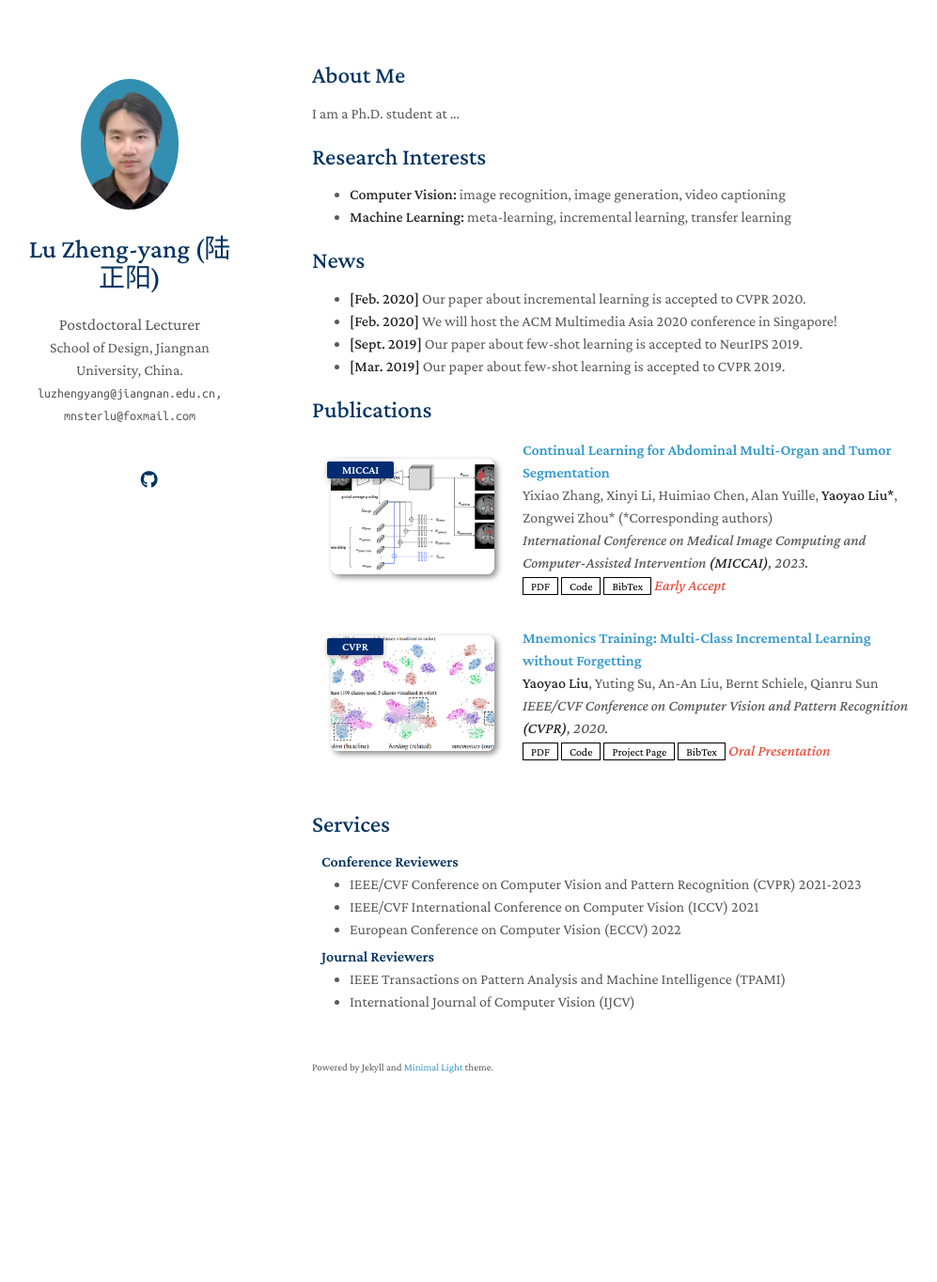
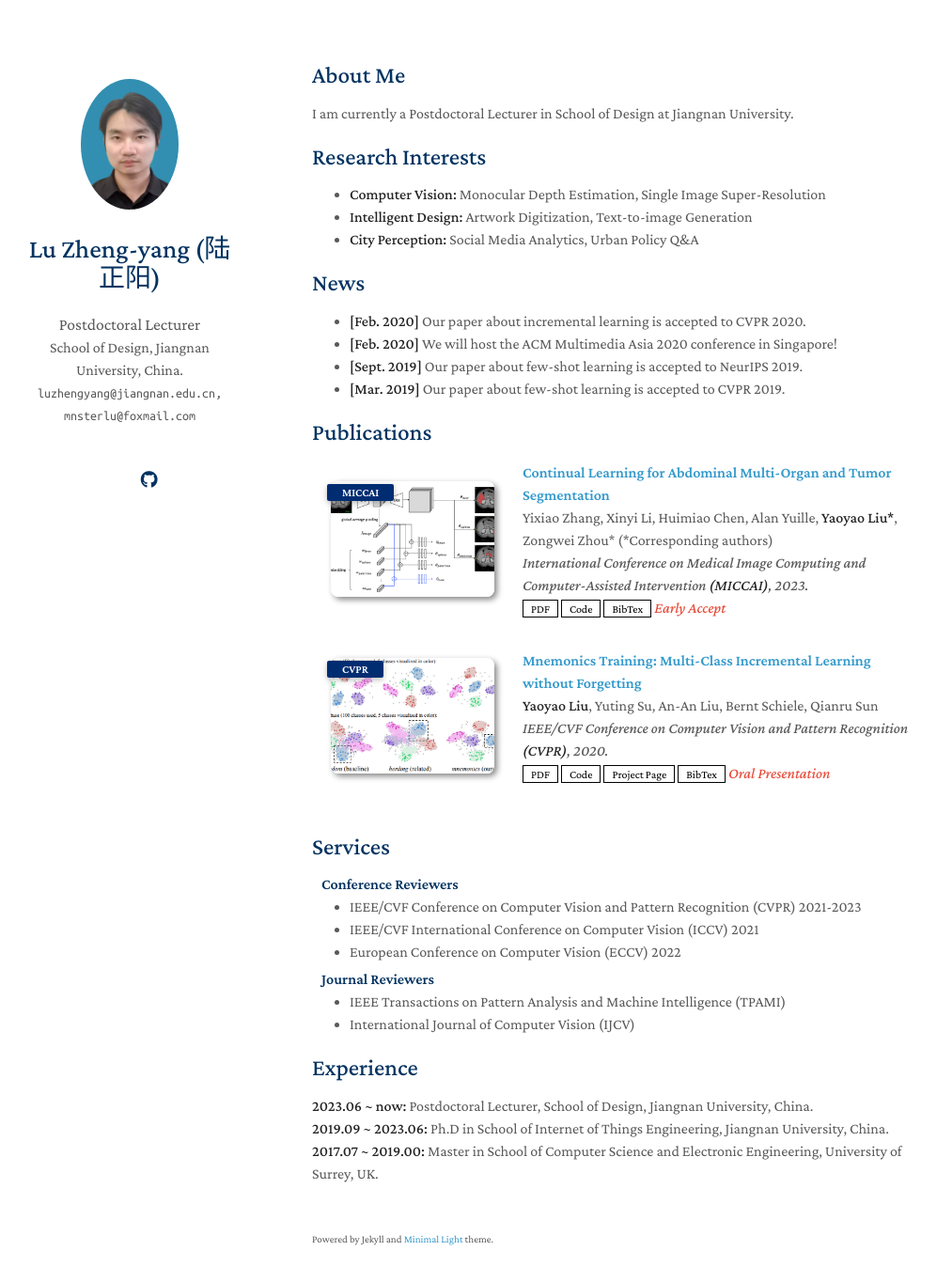
Before and after one commit to Mnster00/Lu.github.io, a Jekyll site: the page built from index.md, in a window 1280 px wide and 1399 px high. Shown: the top 1364 px of the window at 94% size, without its empty margins (138-1135 px from the left). Built offline with Jekyll 4.4.1, drawn with Linux system fonts in a browser that asks for light colours; a style sheet for code colours, icons or effects is not loaded; our own code applies the rules of GitHub Pages for plain Markdown files.

Commit message:
Update index.md

```diff
--- a/index.md
+++ b/index.md
@@ -4,12 +4,13 @@ layout: homepage
 
 ## About Me
 
-I am a Ph.D. student at ...
+I am currently a Postdoctoral Lecturer in School of Design at Jiangnan University.
 
 ## Research Interests
 
-- **Computer Vision:** image recognition, image generation, video captioning
-- **Machine Learning:** meta-learning, incremental learning, transfer learning
+- **Computer Vision:** Monocular Depth Estimation, Single Image Super-Resolution
+- **Intelligent Design:** Artwork Digitization, Text-to-image Generation
+- **City Perception:** Social Media Analytics, Urban Policy Q&A
 
 ## News
 
@@ -21,3 +22,10 @@ I am a Ph.D. student at ...
 {% include_relative _includes/publications.md %}
 
 {% include_relative _includes/services.md %}
+
+
+## Experience
+
+**2023.06 ~ now:** Postdoctoral Lecturer, School of Design, Jiangnan University, China.
+**2019.09 ~ 2023.06:** Ph.D in School of Internet of Things Engineering, Jiangnan University, China.
+**2017.07 ~ 2019.00:** Master in School of Computer Science and Electronic Engineering, University of Surrey, UK.
```
